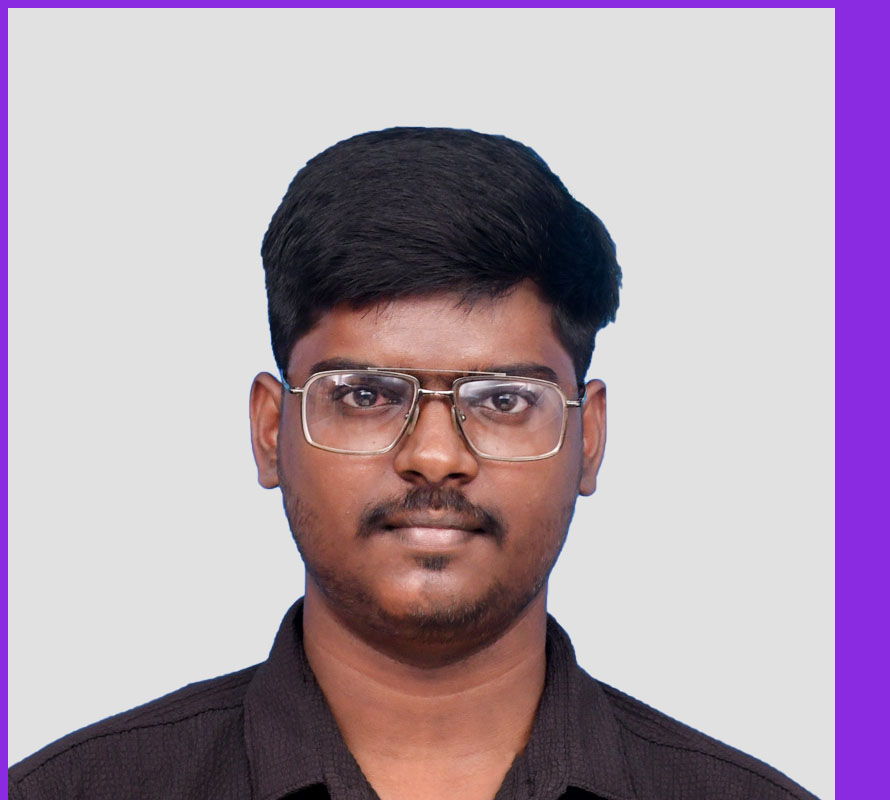
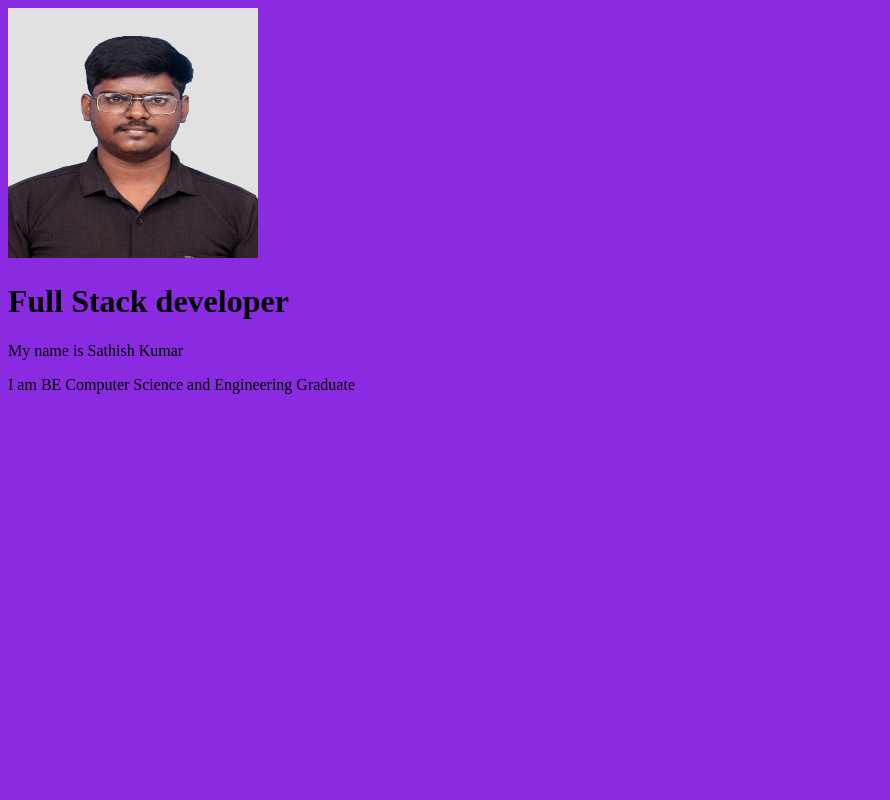
Before and after one commit to Sathish-0987/sathish-portfolio, a React app in the folder frontend/: page / in a window 1280 px wide. Shown: the top 800 px of the page, without its empty margins (0-890 px from the left). Built offline with nearby package versions, Linux system fonts and the light colour scheme; the HTML template or start-up script is replaced by a standard one.

Commit message:
Improve the CSS

```diff
--- a/frontend/src/components/Home.css
+++ b/frontend/src/components/Home.css
@@ -1,3 +1,7 @@
 body {
      background-color: blueviolet;
 }
+img {
+     width: 250px;
+     height: 250px;
+}
```
